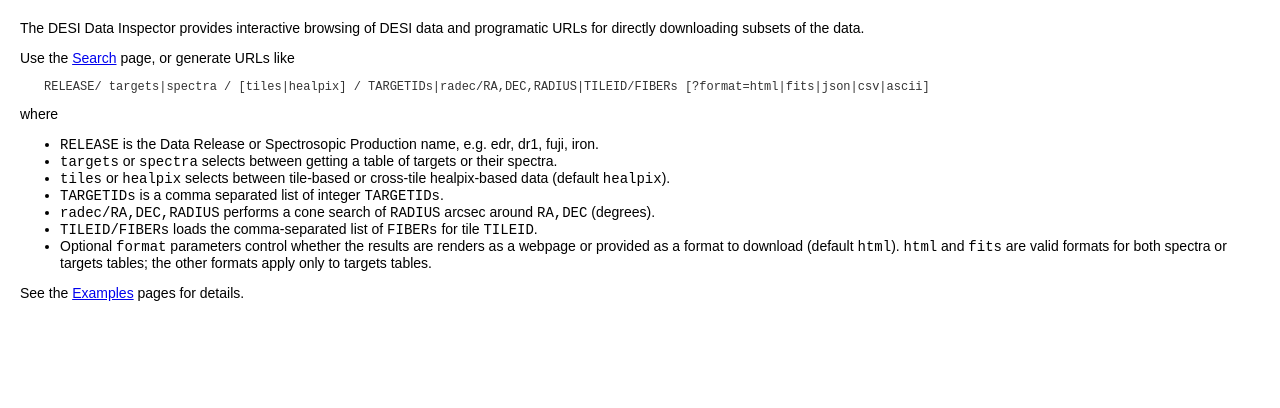
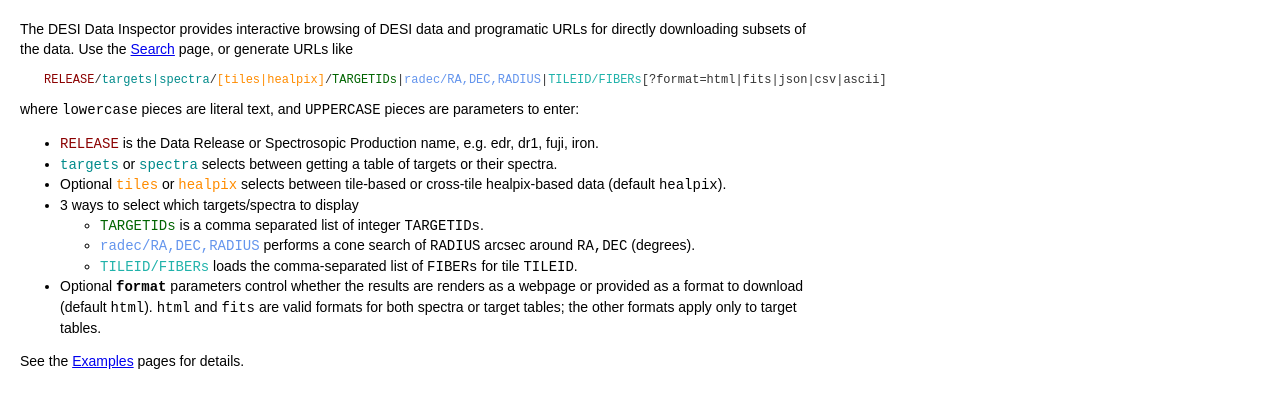
Before and after one commit to sbailey/inspector, a Flask app: page / in a window 1280 px wide. Shown: the part 78-486 px from the top of the page. Run offline with Flask 3, Linux system fonts and the light colour scheme.

Commit message:
color coding URL patterns

```diff
--- a/templates/base.html
+++ b/templates/base.html
@@ -40,9 +40,16 @@
             font-size: 14px; /* Sets the font size */
             color: #333; /* Sets the text color */
         }
+        div.content {
+            max-width: 800px;
+            line-height: 1.4;
+            margin: 0;
+            text-align: left;
+        }
         pre {
             padding-left: 2em; /* Indents the first line by 2em */
             color: #333; /* Sets the text color */
+            line-height: 1.2;
         }
         table {
             width: 40%;
--- a/templates/homepage.html
+++ b/templates/homepage.html
@@ -7,25 +7,25 @@
 <p>
 The DESI Data Inspector provides interactive browsing of DESI data
 and programatic URLs for directly downloading subsets of the data.
-</p>
-
-<p>
 Use the <a href="search/">Search</a> page, or generate URLs like
 <pre style="font-size: 12px;">
-RELEASE/ targets|spectra / [tiles|healpix] / TARGETIDs|radec/RA,DEC,RADIUS|TILEID/FIBERs [?format=html|fits|json|csv|ascii]
+<span style="color:DarkRed">RELEASE</span>/<span style="color:DarkCyan">targets|spectra</span>/<span style="color:DarkOrange">[tiles|healpix]</span>/<span style="color:DarkGreen">TARGETIDs</span>|<span style="color:CornflowerBlue">radec/RA,DEC,RADIUS</span>|<span style="color:LightSeaGreen">TILEID/FIBERs</span>[?format=html|fits|json|csv|ascii]
 </pre>
-where
+where <code>lowercase</code> pieces are literal text, and <code>UPPERCASE</code> pieces are parameters to enter:
 <ul>
-    <li><code>RELEASE</code> is the Data Release or Spectrosopic Production name, e.g. edr, dr1, fuji, iron.</li>
-    <li><code>targets</code> or <code>spectra</code> selects between getting a table of targets or their spectra.</li>
-    <li><code>tiles</code> or <code>healpix</code> selects between tile-based or cross-tile healpix-based data (default <code>healpix</code>).</li>
-    <li><code>TARGETIDs</code> is a comma separated list of integer <code>TARGETIDs</code>.</li>
-    <li><code>radec/RA,DEC,RADIUS</code> performs a cone search of <code>RADIUS</code> arcsec around <code>RA,DEC</code> (degrees).</li>
-    <li><code>TILEID/FIBERs</code> loads the comma-separated list of <code>FIBERs</code> for tile <code>TILEID</code>.</li>
-    <li>Optional <code>format</code> parameters control whether the results are renders as a webpage or provided as a format to download
+    <li><code style="color:DarkRed">RELEASE</code> is the Data Release or Spectrosopic Production name, e.g. edr, dr1, fuji, iron.</li>
+    <li><code style="color:DarkCyan">targets</code> or <code style="color:DarkCyan">spectra</code> selects between getting a table of targets or their spectra.</li>
+    <li>Optional <code style="color:DarkOrange">tiles</code> or <code style="color:DarkOrange">healpix</code> selects between tile-based or cross-tile healpix-based data (default <code>healpix</code>).</li>
+    <li>3 ways to select which targets/spectra to display</li>
+    <ul>
+        <li><code style="color:DarkGreen">TARGETIDs</code> is a comma separated list of integer <code>TARGETIDs</code>.</li>
+        <li><code style="color:CornflowerBlue">radec/RA,DEC,RADIUS</code> performs a cone search of <code>RADIUS</code> arcsec around <code>RA,DEC</code> (degrees).</li>
+        <li><code style="color:LightSeaGreen">TILEID/FIBERs</code> loads the comma-separated list of <code>FIBERs</code> for tile <code>TILEID</code>.</li>
+    </ul>
+    <li>Optional <b><code>format</code></b> parameters control whether the results are renders as a webpage or provided as a format to download
         (default <code>html</code>).
-        <code>html</code> and <code>fits</code> are valid formats for both spectra or targets tables; the other formats apply
-        only to targets tables.
+        <code>html</code> and <code>fits</code> are valid formats for both spectra or target tables; the other formats apply
+        only to target tables.
     </li>
 </ul>
 
```
